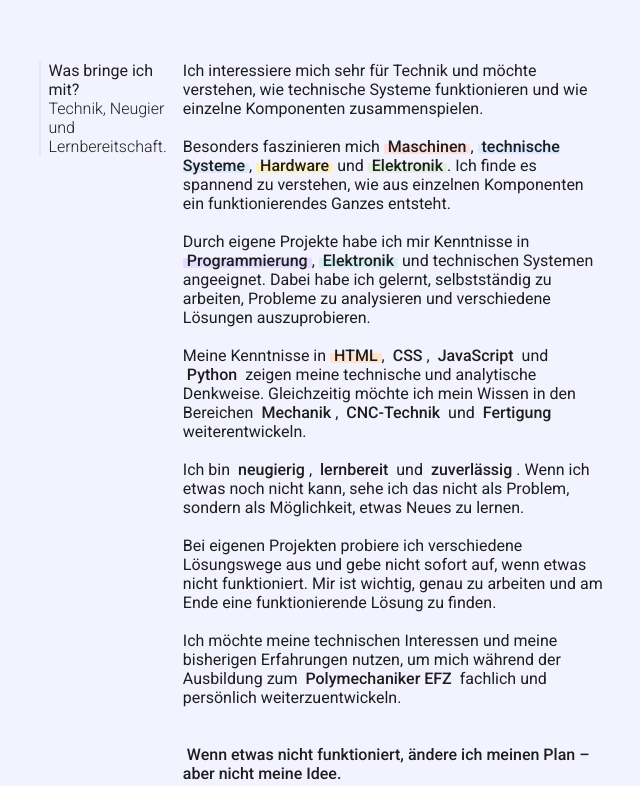
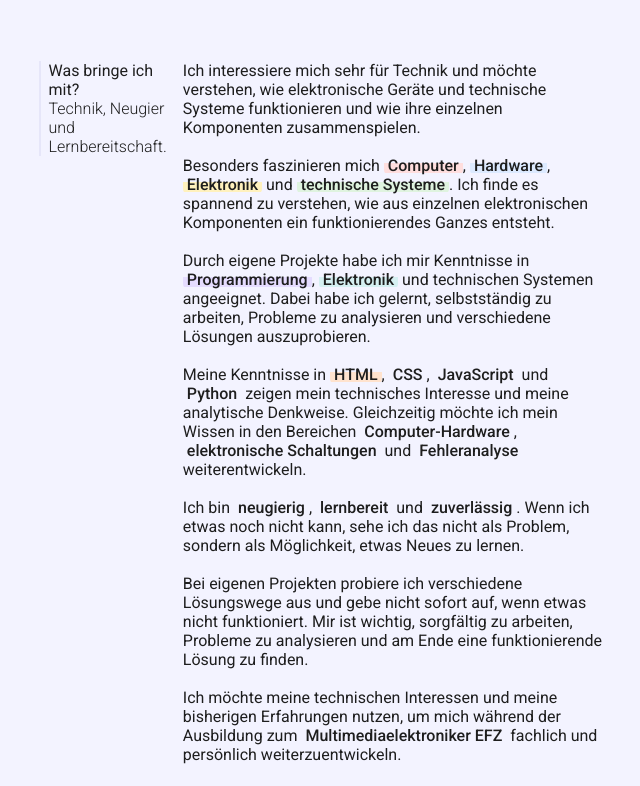
Before and after one commit to KevsyDiv/Portfolio, a plain HTML site: page ubermich.html in a window 1280 px wide. Shown: the part 418-1204 px from the top of the page, without its empty margins (319-959 px from the left). Drawn offline with nearby package versions, Linux system fonts and the light colour scheme.

Commit message:
Update ubermich.html

```diff
--- a/ubermich.html
+++ b/ubermich.html
@@ -43,22 +43,23 @@
                 </div>
 
 
+
                 <div class="secR">
                     <p>
 
                         Ich interessiere mich sehr für Technik und möchte verstehen,
-                        wie technische Systeme funktionieren und wie einzelne Komponenten
-                        zusammenspielen.
+                        wie elektronische Geräte und technische Systeme funktionieren
+                        und wie ihre einzelnen Komponenten zusammenspielen.
 
                         <br><br>
 
                         Besonders faszinieren mich
-                        <span>Maschinen</span>,
-                        <span>technische Systeme</span>,
-                        <span>Hardware</span>
-                        und <span>Elektronik</span>.
+                        <span>Computer</span>,
+                        <span>Hardware</span>,
+                        <span>Elektronik</span>
+                        und <span>technische Systeme</span>.
                         Ich finde es spannend zu verstehen, wie aus einzelnen
-                        Komponenten ein funktionierendes Ganzes entsteht.
+                        elektronischen Komponenten ein funktionierendes Ganzes entsteht.
 
                         <br><br>
 
@@ -76,11 +77,11 @@
                         <span>CSS</span>,
                         <span>JavaScript</span>
                         und <span>Python</span>
-                        zeigen meine technische und analytische Denkweise.
+                        zeigen mein technisches Interesse und meine analytische Denkweise.
                         Gleichzeitig möchte ich mein Wissen in den Bereichen
-                        <span>Mechanik</span>,
-                        <span>CNC-Technik</span>
-                        und <span>Fertigung</span>
+                        <span>Computer-Hardware</span>,
+                        <span>elektronische Schaltungen</span>
+                        und <span>Fehleranalyse</span>
                         weiterentwickeln.
 
                         <br><br>
@@ -96,14 +97,14 @@
 
                         Bei eigenen Projekten probiere ich verschiedene Lösungswege aus
                         und gebe nicht sofort auf, wenn etwas nicht funktioniert.
-                        Mir ist wichtig, genau zu arbeiten und am Ende eine
-                        funktionierende Lösung zu finden.
+                        Mir ist wichtig, sorgfältig zu arbeiten, Probleme zu analysieren
+                        und am Ende eine funktionierende Lösung zu finden.
 
                         <br><br>
 
                         Ich möchte meine technischen Interessen und meine bisherigen
                         Erfahrungen nutzen, um mich während der Ausbildung zum
-                        <span>Polymechaniker EFZ</span>
+                        <span>Multimediaelektroniker EFZ</span>
                         fachlich und persönlich weiterzuentwickeln.
 
                         <br><br><br>
@@ -114,7 +115,7 @@
                         </span>
 
                     </p>
-                </div>
+</div>
 
             </div>
         </div>
```
